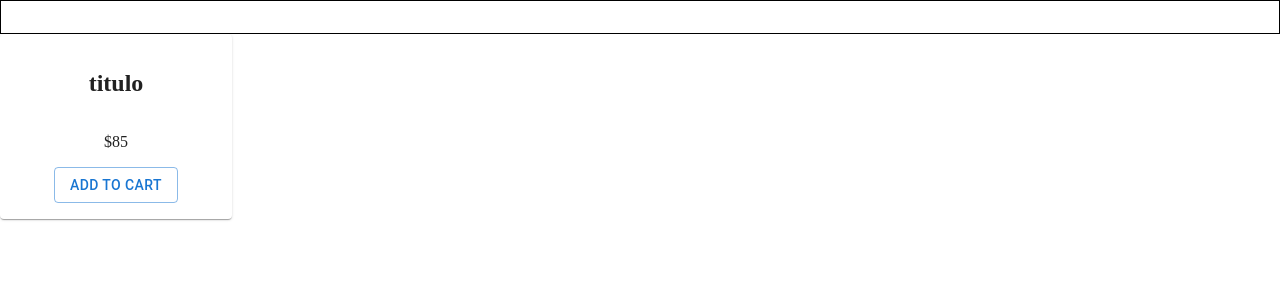
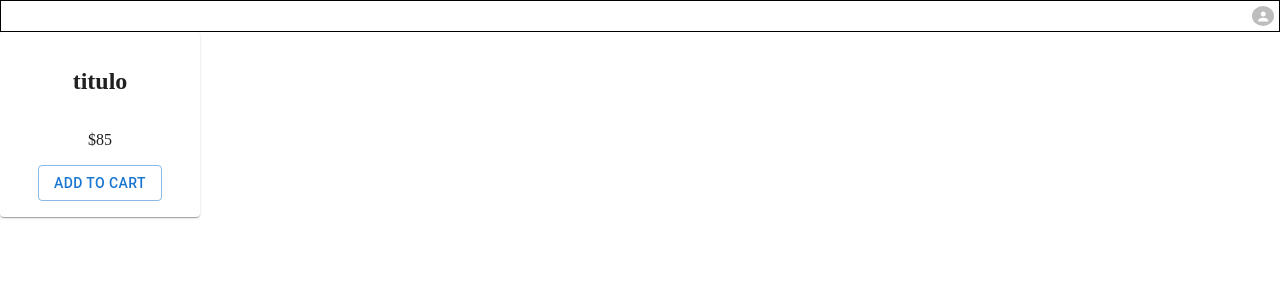
Before and after one commit to tomxdiaz/proyecto_aplicaciones_interactivas_front, a React (Vite) app: page / in a window 1280 px wide. Shown: the top 300 px of the page. Built offline with nearby package versions, Linux system fonts and the light colour scheme.

Commit message:
Se incorpora styles de index principal. Se establece border-box para respetar margenes externos de los componentes. Se agrega avatrar a modo de referencia en el navbar.

```diff
--- a/src/components/NavBar/NavBar.jsx
+++ b/src/components/NavBar/NavBar.jsx
@@ -1,5 +1,9 @@
-import { NavBarContainer } from './NavBar.styles';
+import { Avatar, NavBarContainer } from './NavBar.styles';
 
 export const NavBar = () => {
-  return <NavBarContainer></NavBarContainer>;
+  return (
+    <NavBarContainer>
+      <Avatar></Avatar>
+    </NavBarContainer>
+  );
 };
--- a/src/components/NavBar/NavBar.styles.jsx
+++ b/src/components/NavBar/NavBar.styles.jsx
@@ -1,13 +1,21 @@
-import { Box, styled } from '@mui/material';
+import { Avatar as AvatarMui, Box, styled } from '@mui/material';
 import { NAVBAR_HAIGHT } from '../../utils/constants';
 
 export const NavBarContainer = styled(Box)({
   margin: 0,
-  padding: 0,
+  padding: '5px',
   border: '1px solid black',
   height: NAVBAR_HAIGHT,
   minHeight: NAVBAR_HAIGHT,
   maxHeight: NAVBAR_HAIGHT,
   width: '100%',
-  maxWidth: 'calc(100% - 2px)'
+  maxWidth: '100%'
 });
+
+export const Avatar = styled(AvatarMui)({
+  float: 'right',
+  width: NAVBAR_HAIGHT,
+  maxWidth: `calc(${NAVBAR_HAIGHT} - 10px)`,
+  height: `calc(${NAVBAR_HAIGHT})`,
+  maxHeight: '100%'
+});
--- a/styles.css
+++ b/styles.css
@@ -1,4 +1,14 @@
+* {
+  box-sizing: border-box;
+}
+
 body {
   margin: 0;
   padding: 0;
+  width: '100%';
+  max-width: '100%';
+  min-width: '100%';
+  height: '100%';
+  max-height: '100%';
+  min-height: '100%';
 }
```
